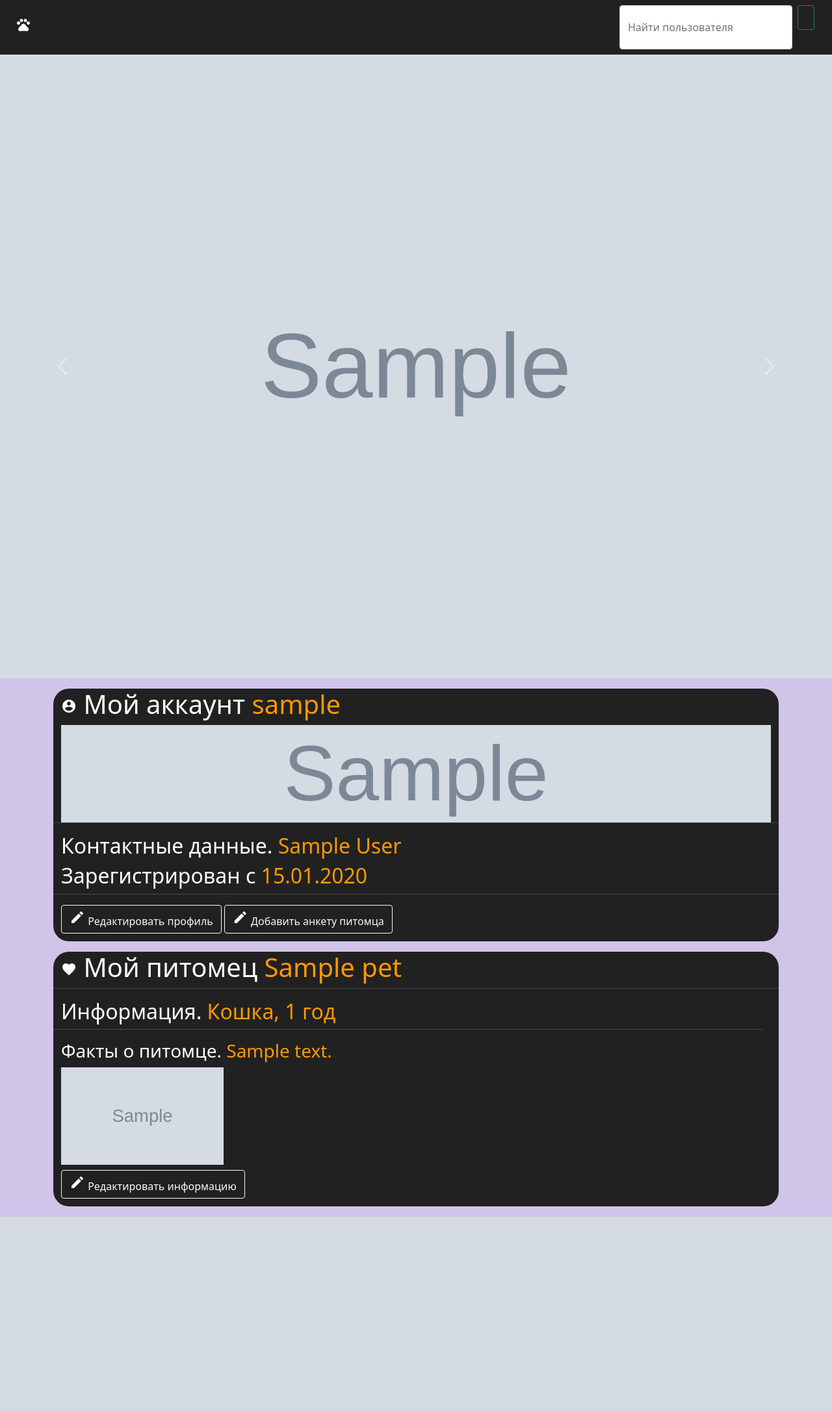
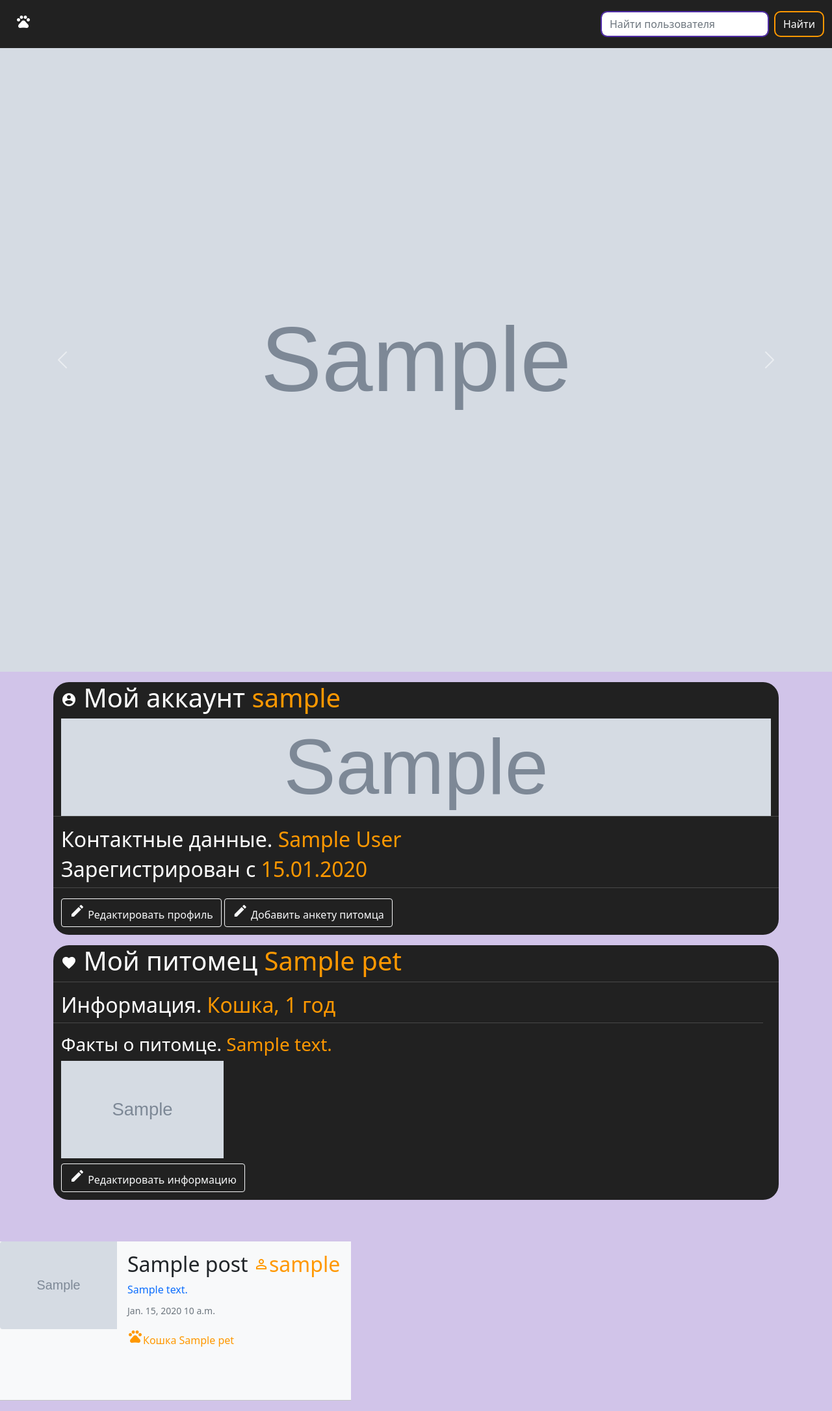
Before and after one commit to Vladislav-Tymchuk/petsclub, a Django app: page / in a window 1280 px wide. Shown: the whole page at 65% size. Before the commit the page ends 1873 px from the top, so only its background shows below. Run offline with Django 4.2, Linux system fonts and the light colour scheme; a user stored in the database is signed in; tables that the repository leaves empty hold one stand-in row (values such as "Sample post"); grey boxes marked "Sample" are stand-in pictures.

Commit message:
Reseting the database, creating model for Post anf a few of code displaying user posts

```diff
--- a/authentication/models.py
+++ b/authentication/models.py
@@ -1,7 +1,6 @@
 from django.contrib.auth.models import AbstractUser
 from django.db import models
 from django.shortcuts import redirect
-from PIL import Image
 
 class CustomUser(AbstractUser):
     avatar = models.FileField(upload_to='avatars', blank=True)
@@ -16,17 +15,6 @@
     def get_absolute_url(self):
         return redirect('home')
 
-    def save(self, *args, **kwargs):
-        super().save()
-        if self.avatar:
-
-            img = Image.open(self.avatar.path)
-
-            if img.height > 100 or img.width > 100:
-                new_img = (100, 100)
-                img.thumbnail(new_img)
-                img.save(self.avatar.path)
-
     def fullName(self):
 
         return self.first_name + ' ' + self.last_name
--- a/authentication/templates/edit.html
+++ b/authentication/templates/edit.html
@@ -50,7 +50,7 @@
 				{% endif %}
 				<input type="submit" name="login" value="Сохранить изменения">
 				<a href="{% url 'change-password' %}">Сменить пароль</a>
-				<a href="{% url 'logout' %}">Выйти из аккаунта</a>
+				<a href="{% url 'logout' %}">Выйти из аккаунта</a><br>
 				<a href="{% url 'home' %}">Вернуться на главную</a>
 			</form>
 		</div>
--- a/mainPets/forms.py
+++ b/mainPets/forms.py
@@ -1,3 +1,4 @@
+from dataclasses import fields
 from django import forms
 from django.forms.models import ModelForm
 from django.http import request
@@ -16,12 +17,13 @@
     ]
     pet = forms.ChoiceField(choices=petChoices)
     petName = forms.CharField(max_length=50)
+    petPhoto = forms.ImageField()
     petBirthday = forms.DateField()
     petBio = forms.CharField(max_length=511)
 
     class Meta:
         model = Pet
-        fields = ['pet', 'petName', 'petBirthday', 'petBio']
+        fields = ['pet', 'petName', 'petBirthday', 'petPhoto', 'petBio']
 
 
 class PetEditForm(ModelForm):
--- a/mainPets/models.py
+++ b/mainPets/models.py
@@ -1,8 +1,7 @@
+import string
 from django.db import models
-from django.contrib.auth.models import User
 from datetime import datetime
-
-from django.http import request
+from django.urls import reverse
 
 from authentication.models import CustomUser
 
@@ -31,6 +30,7 @@
     petPhoto = models.ImageField(upload_to='pet-images', blank=True, null=True)
     petBio = models.TextField(max_length=511)
 
+
     def petAge(self):
         today = datetime.today()
         age = today.year - self.petBirthday.year - ((today.month, today.day) < (self.petBirthday.month, self.petBirthday.day))
@@ -53,10 +53,30 @@
 
         return result
 
-    def fullName(self):
+    def name(self):
 
-        return (self.first_name, self.last_name)
+        return (self.pet + ' ' + self.petName)
 
     def __str__(self):
 
         return (self.pet + ' ' + self.petName + ' ' + str(self.petAge()))
+
+
+class Post(models.Model):
+
+    postAuthor = models.ForeignKey(CustomUser, on_delete=models.CASCADE)
+    postTitle = models.CharField(max_length = 127)
+    postText = models.TextField(max_length = 4095)
+    postPet = models.ForeignKey(Pet, on_delete=models.CASCADE, blank=True, null=True)
+    postPhoto = models.ImageField(upload_to='posts-images', blank=True, null=True)
+    postSlug = models.SlugField(max_length = 70, unique=True)
+    postTimePublished = models.TimeField(auto_now_add=True)
+    postDatePublished = models.DateField(auto_now_add=True)
+
+
+    def __str__(self):
+
+        return self.postTitle
+
+    def get_absolute_url(self):
+        return reverse('post', kwargs={'postSlug': self.post_slug})
--- a/mainPets/templates/add-pet.html
+++ b/mainPets/templates/add-pet.html
@@ -17,7 +17,7 @@
 
         {% if not form.is_valid %}
             <div>
-                <form class="auth-form" method="post" action="" enctype="multipart/form-data">
+                <form class="auth-form" method="post" id="pet_form" enctype="multipart/form-data">
                     {% csrf_token %}
                     <h1>Анкета питомца</h1>
 
@@ -53,6 +53,8 @@
                         </ul>
                     {% endif %}
 
+                    <input type="file" name="petPhoto" accept="image/*" id="id_petPhoto">
+
                     <label for="id_petBio">Интересная информация про питомца:</label>
                     <textarea name="petBio" cols="40" rows="10" class="vLargeTextField" maxlength="511" required="" id="id_petBio"></textarea>
                     {% if form.errors.petBio %}
--- a/mainPets/templates/home.html
+++ b/mainPets/templates/home.html
@@ -119,6 +119,24 @@
                 </div>
 
     {% endif %}
-
-
+    <div class="col-6 col-md-6 col-lg-6 col-sm-12 mt-5">
+    <div class="bg-light mb-3" style="max-width: 540px;">
+    {% for post in posts %}
+    <div class="row g-0 mb-5">
+        <div class="col-md-4">
+              <a href=""><img src="{{post.postPhoto.url}}" class="img-fluid rounded-start" alt=""></a>
+        </div>
+        <div class="col-md-8">
+            <div class="card-body">
+                <h2 class="featurette-heading">{{post.postTitle}} <span style="color: #FF9800;"><i class="cart-icon material-icons">person_outline</i>{{post.postAuthor}}</span></h2>
+                <a href="" style="text-decoration: none;" class="title"><p class="card-text title">{{post.postText}}</p></a>
+                <p class="card-text mt-2"><small class="text-muted">{{post.postDatePublished}} {{post.postTimePublished}}</small></p>
+                <p><span style="color: #FF9800;"><i class="cart-icon material-icons">pets</i>{{post.postPet.name}}</span></p>
+            </div>
+        </div>
+    </div>
+    <hr class="hr__line">
+    {% endfor %}
+    </div>
+    </div>
 {% endblock %}
--- a/mainPets/templates/navbar.html
+++ b/mainPets/templates/navbar.html
@@ -19,8 +19,8 @@
             {% endif %}
       </div>
       <form class="d-flex">
-        <input id="usernameINPUT" value='' class="form-control me-2" type="text" placeholder="Найти пользователя" aria-label="Поиск">
-        <a id="goToProfile"><input id="searchBTN" class="btn btn-outline-success" type="button"></input><i class="cart-icon material-icons">search</i></a>
+        <input id="usernameINPUT" value='' class="form-control inputToSearch me-2" type="text" placeholder="Найти пользователя" aria-label="Поиск">
+        <a id="goToProfile"><input id="searchBTN" class="btn btnToSearch" type="button" value="Найти"></input></a>
       </form>
     </div>
   </nav>
--- a/mainPets/templates/profile.html
+++ b/mainPets/templates/profile.html
@@ -35,7 +35,7 @@
                     {% for pet in pets %}
                         <div class="mt-3 mb-3 col-12 col-md-12 col-lg-12 col-sm-12" style="background: #212121; border-radius: 24px;">
                             <div class="row mb-2">
-                                <h1 style="color: #FFFFFF;"><i class="cart-icon material-icons">favorite</i> Мой питомец <span style="color: #FF9800;">{{pet.petName}}</span></h1>
+                                <h1 style="color: #FFFFFF;"><i class="cart-icon material-icons">favorite</i> Питомец <span style="color: #FF9800;">{{pet.petName}}</span></h1>
                                     <hr style="color: #BDBDBD;">
                                     <div class="row">
                                         <h2 style="color: #FFFFFF;">Информация. <span style="color: #FF9800;">{{pet.pet}}, {{pet.smartAge}}</span></h2>
--- a/mainPets/views.py
+++ b/mainPets/views.py
@@ -2,7 +2,7 @@
 from django.shortcuts import get_object_or_404, redirect, render
 
 from .forms import PetAddForm, PetEditForm
-from .models import Banner, Pet
+from .models import Banner, Pet, Post
 
 
 def home(request):
@@ -24,13 +24,16 @@
     except Exception:
         pass
 
+    posts = Post.objects.filter(postAuthor = request.user.id)
+    context.update({'posts': posts})
+
     return render(request, 'home.html', context=context)
 
 
 def addPetView(request):
     # обработать хозяина питомца
     if request.method == 'POST':
-        form = PetAddForm(request.POST, request.FILES)
+        form = PetAddForm(request.POST, files=(request.FILES or None))
         if form.is_valid():
 
             fPet = PetAddForm(request.POST, request.FILES)
--- a/petsclubproject/settings.py
+++ b/petsclubproject/settings.py
@@ -88,7 +88,7 @@
 DATABASES = {
     'default': {
         'ENGINE': 'django.db.backends.postgresql',
-        'NAME': 'petsclub_db',
+        'NAME': 'petsclubproject_db',
         'USER': 'postgres',
         'PASSWORD': 'VladosOnProgrammingLikeItachi',
         'HOST': '127.0.0.1',
--- a/petsclubproject/static/base.css
+++ b/petsclubproject/static/base.css
@@ -64,6 +64,10 @@
     color: #757575;
 }
 
+.auth-form a:hover {
+	color: #212121;
+}
+
 .auth-form input:focus, .auth-form section:focus {
 	width: 250px;
 	border-color: #512DA8;
@@ -93,3 +97,23 @@
 body {
     background: #D1C4E9;
 }
+
+.inputToSearch {
+	border: 2px solid #512DA8;
+	border-radius: 10px;
+}
+
+.inputToSearch:focus {
+	border: 3px solid #FF9800;
+}
+
+.btnToSearch {
+	border: 2px solid #FF9800;
+	border-radius: 10px;
+	color: #FFFFFF;
+}
+
+.btnToSearch:hover {
+	border: 3px solid #512DA8;
+	color: #FF9800;
+}
```
Also changed, not shown: mainPets/admin.py (+6 -1 lines), authentication/migrations/0001_initial.py, authentication/migrations/0002_alter_customuser_avatar_alter_customuser_first_name_and_more.py (deleted), authentication/migrations/0003_alter_customuser_avatar.py (deleted), mainPets/migrations/0001_initial.py, mainPets/migrations/0002_alter_pet_petphoto.py (deleted), mainPets/migrations/0002_remove_postphoto_post_post_postpet_post_postphoto_and_more.py (added).
